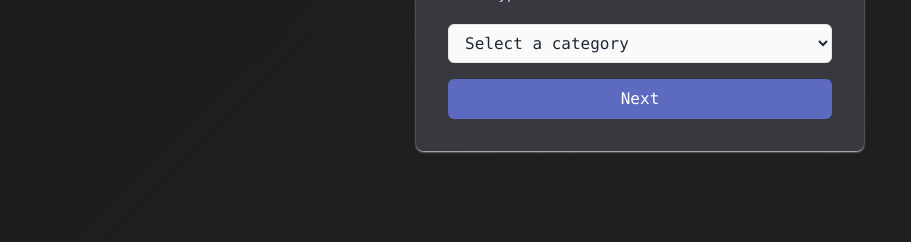
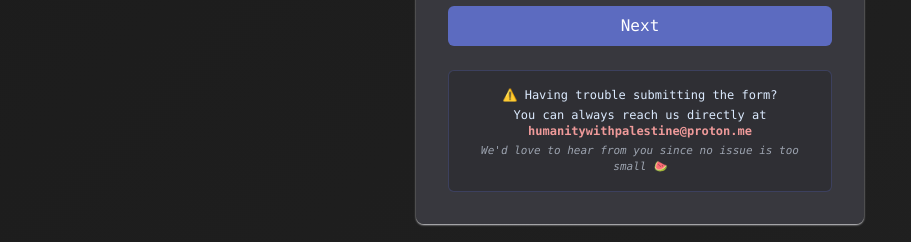
Before and after one commit to MohammadAdnanKhan/HumanityWithPalestine, a React (Vite) app: page /feedback in a window 1280 px wide. Shown: the part 477-719 px from the top of the page, without its empty margins (0-911 px from the left). Built offline with nearby package versions, Linux system fonts and the light colour scheme; no server answers.

Commit message:
Added the email id

```diff
--- a/src/pages/Feedback/Feedback.jsx
+++ b/src/pages/Feedback/Feedback.jsx
@@ -5,6 +5,7 @@ import TrustField from './components/TrustField'
 import UiField from './components/UiField'
 import validateForm from './utils/validateForm'
 import BACKEND_URL from '../constants'
+const SUPPORT_EMAIL = "humanitywithpalestine@proton.me";
 
 const initialFormData = {
   name: '',
@@ -122,7 +123,7 @@ function Feedback() {
 
             <button
               type="submit"
-              className="w-full font-mono bg-[#5C6BC0] text-white py-2 px-4 rounded-md hover:bg-[#5C6BC0]/80 transition"
+              className="w-full font-mono cursor-not-allowed bg-[#5C6BC0] text-white py-2 px-4 rounded-md hover:bg-[#5C6BC0]/80 transition"
             >
               Next
             </button>
@@ -221,6 +222,23 @@ function Feedback() {
             </button>
           </form>
         )}
+        <div className="mt-6 p-4 border border-[#5C6BC0]/30 bg-zinc-800/50 rounded-md text-xs text-blue-100 text-center font-mono">
+        <p className="mb-1">
+          ⚠️ Having trouble submitting the form?
+        </p>
+        <p>
+          You can always reach us directly at{" "}
+          <a
+            href={`mailto:${SUPPORT_EMAIL}`}
+            className="text-[#EF9A9A] hover:underline font-semibold"
+          >
+            {SUPPORT_EMAIL}
+          </a>
+        </p>
+        <p className="italic text-[11px] text-gray-400 mt-1">
+          We'd love to hear from you since no issue is too small 🍉
+        </p>
+      </div>
 
         {page === 3 && (
           <p className="text-green-600 font-serif font-medium">
```
